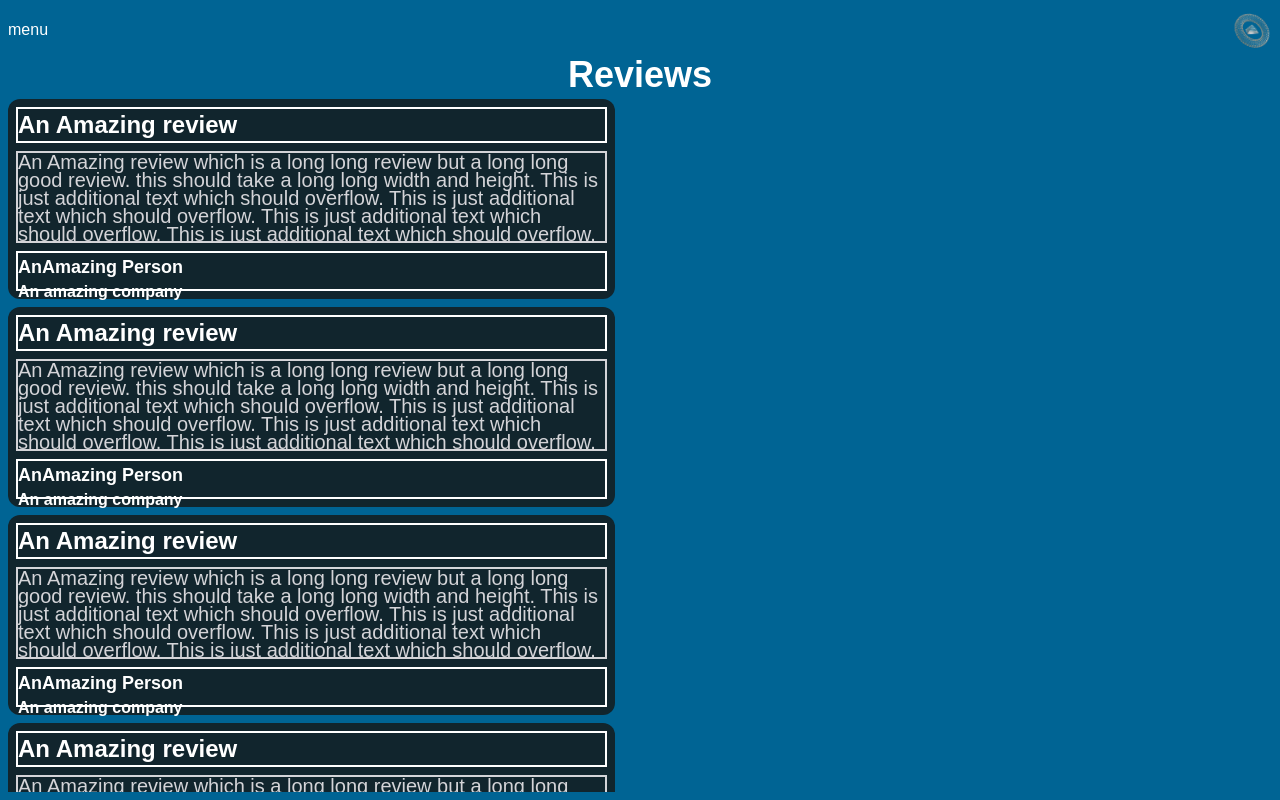
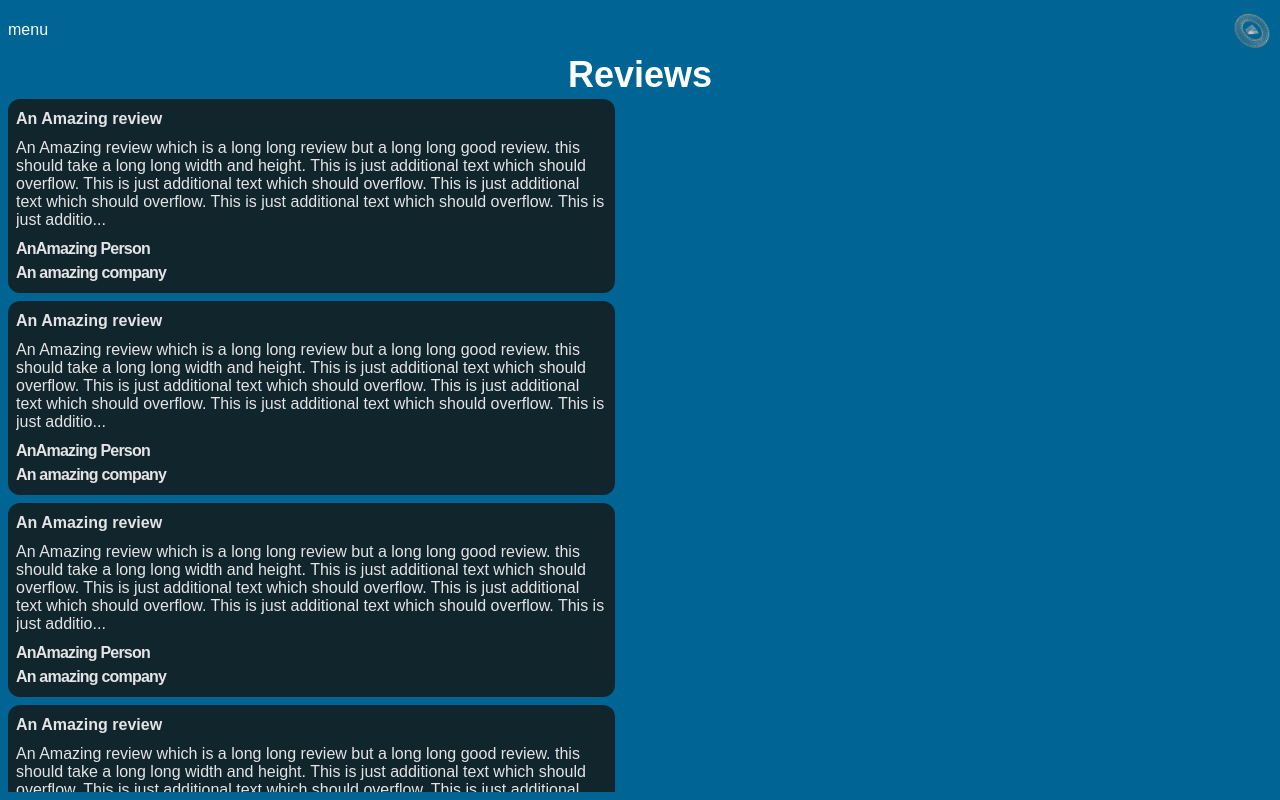
Before and after one commit to HunaCodes/ascensionn, a Next.js app: page /test in a window 1280 px wide. Built offline with nearby package versions, Linux system fonts and the light colour scheme.

Commit message:
change: changed all fonts to the same size changing only boldness

```diff
--- a/src/Components/Review.tsx
+++ b/src/Components/Review.tsx
@@ -2,16 +2,16 @@ import React from 'react'
 import {Review as ReviewType} from "@/interfaces/Review";
 
 export default function Review({testimonial}:{testimonial:ReviewType}){
-
+  const text = testimonial.text.length> 390? testimonial.text.substring(0,390)+"..." : testimonial.text;
   return (
-    <div className='flex flex-col gap-2 bg-asc-500 text-sm md:text-xl text-white rounded-xl w-full lg:w-[48%] min-h-[25vh] h-fit max-h-[30vh] p-2'>
-      <h1 className='flex flex-row h-fit border-2 text-md font-bold md:text-2xl'>{testimonial.title}</h1>
-      <div className='flex flex-row w-full h-full relative border-2 text-zinc-300 overflow-hidden text-ellipsis leading-4.5'>
-        {testimonial.text}
+    <div className='flex flex-col gap-2 bg-asc-500 text-md text-zinc-200 rounded-xl w-full md:w-[48%] h-[25vh] p-2'>
+      <h1 className='flex flex-row h-fit text-md font-bold'>{testimonial.title}</h1>
+      <div className='flex flex-row w-full h-full relative overflow-hidden text-ellipsis leading-4.5'>
+        {text}
       </div>
-      <div className='flex flex-col w-full h-10 font-bold border-2'>
-        <div className='flex w-full text-sm md:text-lg '>{testimonial.name}</div>
-        <div className='flex w-full text-xs md:text-md '>{testimonial.company}</div>
+      <div className='flex flex-col w-full h-12 tracking-tighter gap-0 font-bold'>
+        <div className='flex w-full text-md '>{testimonial.name}</div>
+        <div className='flex w-full text-md '>{testimonial.company}</div>
       </div>
     </div>
   )
```
